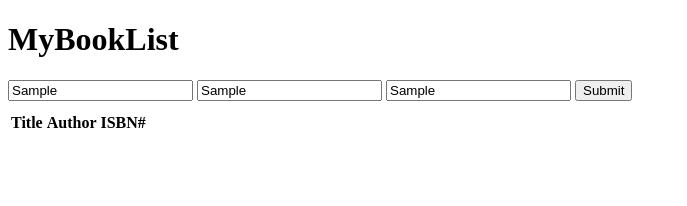
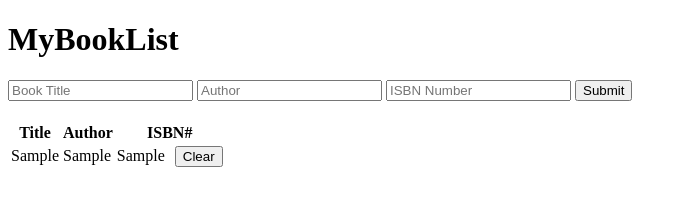
Before and after one commit to acciojob/book-list-jitendrakumar07, a website: page main.html in a window 1280 px wide. Both pictures are taken after typing "Sample", "Sample", "Sample" into the empty fields and a click on the button "Submit". Shown: the whole page, without its empty margins (0-687 px from the left). Drawn offline with Linux system fonts and the light colour scheme.

Commit message:
created a submission

```diff
--- a/main.html
+++ b/main.html
@@ -13,7 +13,7 @@
       <input type="text" id="title" class="form-control" placeholder="Book Title">
       <input type="text" id="author" class="form-control" placeholder="Author">
       <input type="text" id="isbn" class="form-control" placeholder="ISBN Number">
-      <button id="submit" class="btn btn-primary">Submit</button>
+      <button id="submit" class="btn btn-primary mt-2">Submit</button>
     </div>
     <table class="table table-striped">
       <thead>
@@ -26,7 +26,7 @@
       <tbody id="book-list">
       </tbody>
     </table>
-	 </div>
+  </div>
 	<!-- the entire body must be written by student -->
     <script type="text/javascript" src="./script.js">
 </script>
--- a/script.js
+++ b/script.js
@@ -1,20 +1,37 @@
 //your JS code here. If required.
- <div class="container">
-    <h1>MyBookList</h1>
-    <div class="form-group">
-      <input type="text" id="title" class="form-control" placeholder="Book Title">
-      <input type="text" id="author" class="form-control" placeholder="Author">
-      <input type="text" id="isbn" class="form-control" placeholder="ISBN Number">
-      <button id="submit" class="btn btn-primary">Submit</button>
-    </div>
-    <table class="table table-striped">
-      <thead>
-        <tr>
-          <th>Title</th>
-          <th>Author</th>
-          <th>ISBN#</th>
-        </tr>
-      </thead>
-      <tbody id="book-list">
-      </tbody>
-    </table>
+ document.getElementById("submit").addEventListener("click", function(e) {
+      e.preventDefault();
+
+      const title = document.getElementById("title").value;
+      const author = document.getElementById("author").value;
+      const isbn = document.getElementById("isbn").value;
+
+      const row = document.createElement("tr");
+
+      const titleCell = document.createElement("td");
+      titleCell.textContent = title;
+      row.appendChild(titleCell);
+
+      const authorCell = document.createElement("td");
+      authorCell.textContent = author;
+      row.appendChild(authorCell);
+
+      const isbnCell = document.createElement("td");
+      isbnCell.textContent = isbn;
+
+      const clearButton = document.createElement("button");
+      clearButton.textContent = "Clear";
+      clearButton.classList.add("delete", "btn", "btn-danger", "btn-sm");
+      clearButton.addEventListener("click", function() {
+        row.remove();
+      });
+
+      isbnCell.appendChild(clearButton);
+      row.appendChild(isbnCell);
+
+      document.getElementById("book-list").appendChild(row);
+
+      document.getElementById("title").value = "";
+      document.getElementById("author").value = "";
+      document.getElementById("isbn").value = "";
+    });
--- a/styles.css
+++ b/styles.css
@@ -1,3 +1,7 @@
 /*  your css code here. If applicable */
- .form-group input {
-      margin-bottom: 10px;
+  .form-group {
+      margin: 20px 0;
+    }
+    .delete {
+      margin-left: 10px;
+    }
```
